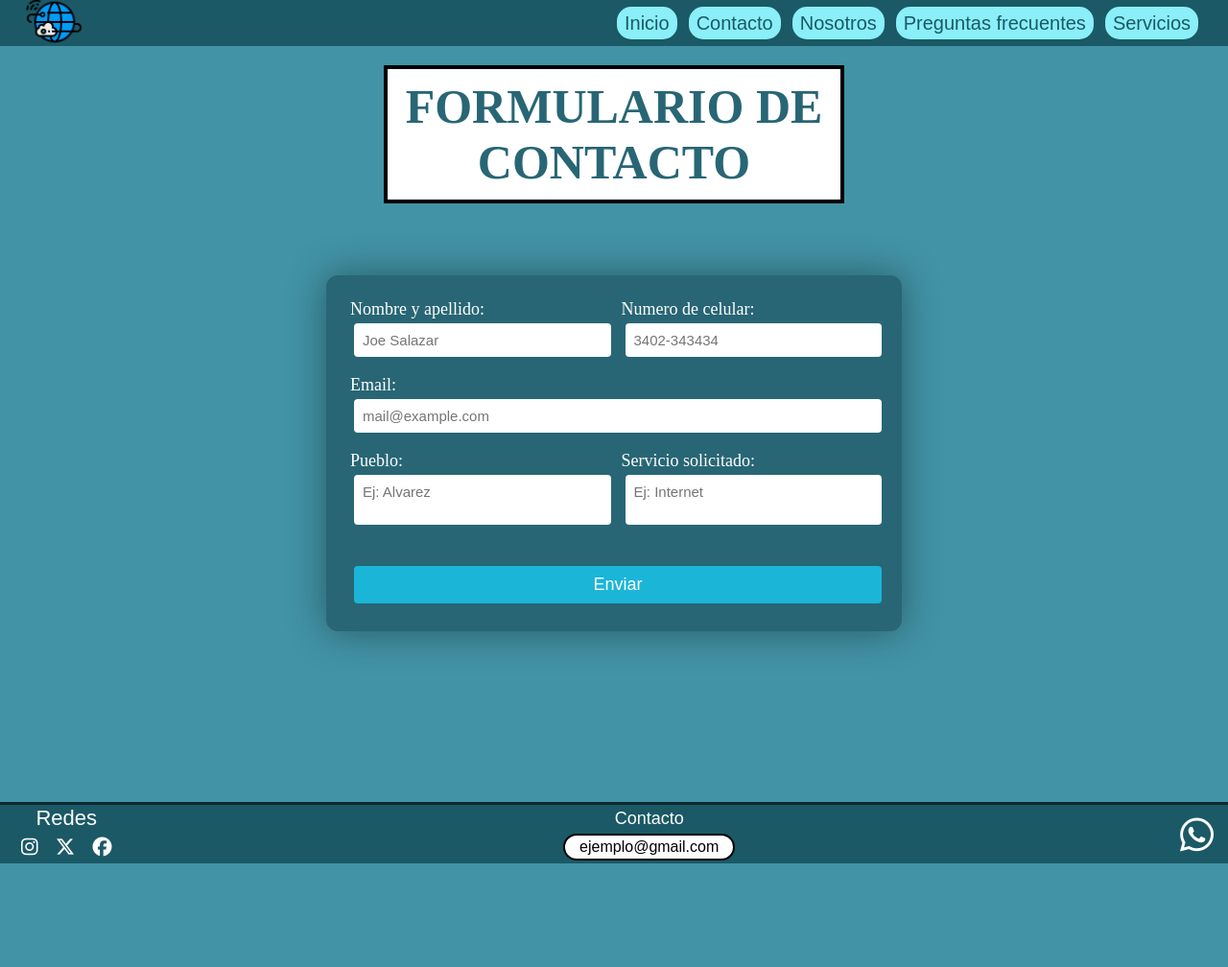
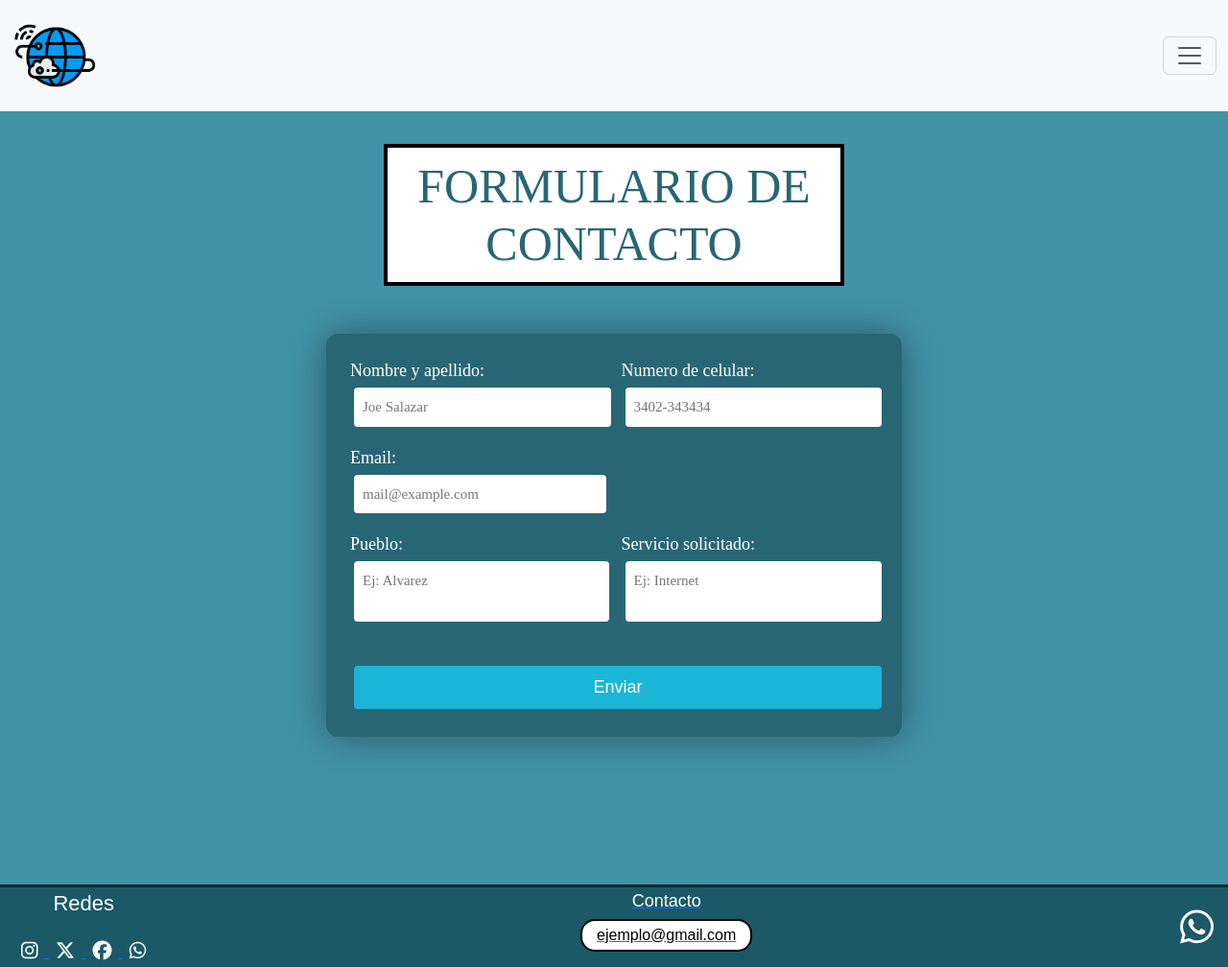
Before and after one commit to DionisioRodriguez/FirstProyect, a plain HTML site: page primerejercicio/pages/contacto.html in a window 1280 px wide. Shown: the whole page at 96% size. Before the commit the page ends 900 px from the top, so only its background shows below. Drawn offline with nearby package versions, Linux system fonts and the light colour scheme.

Commit message:
Haciendo mediaquerist y añadiendo boostrap

```diff
--- a/primerejercicio/css/styles.css
+++ b/primerejercicio/css/styles.css
@@ -12,19 +12,6 @@
 body {
     position: relative;
     background-color: #4293A6;
-    display: grid;
-    grid-template-rows: 6dvh 1fr 8dvh;
-    grid-template-areas: "menu" "contenido" "pie";
-}
-
-header {
-    grid-area: menu;
-}
-main {
-    grid-area: contenido;
-}
-footer {
-    grid-area: pie;
 }
 
 i {
@@ -33,41 +20,8 @@ i {
 
 /* PARTE DEL NAV */
 
-header {
-    position: sticky;
-    top: 0;
-    width: 100%;
-    display: flex;
-    align-items: center;
-    justify-content: space-around;
-    background-color: #1B5966;
-}
-
-.nav__img {
-    width: 62px;
-}
-
-.nav__item--container {
-    display: flex;
-    margin-left: 500px;
-}
-
-.nav__item {
-    margin: 0 6px;
-}
-
-.nav__link {
-    color: #1B5966;
-    background-color: #8AEFF9;
-    padding: 6px 8px;
-    border-radius: 15px;
-    font-size: 20px;
-}
-
-.nav__link:hover {
-    background-color: rgba(138, 240, 249, 0.517);
-    color: #000;
-    box-shadow: 0 0 10px #000;
+.logo__img {
+    width: 90px;
 }
 
 /* FIN DEL NAV */
@@ -84,6 +38,7 @@ header {
     padding: 10px;
     background-color: #fff;
     border: 4px solid #000;
+    margin-top: 150px;
 }
 
 /* FIN DEL MAIN GENERAL */
@@ -617,9 +572,89 @@ textarea {
 /* MEDIA PARA CELULAR */
 
 @media screen and (max-width:768px) {
+
+    body {
+        max-width: 768px;
+    }
+    header {
+        max-width: 768px;
+    }
+    footer {
+        max-width: 768px;
+    }
+
+/* PARTE HEADER */
+
+    .logo__img {
+        width: 50px;
+    }
+
+/* FIN PARTE HEADER */
+
+/* GENERAL */
+
+    .titulo--container {
+        display: flex;
+        flex-wrap: wrap;
+    }
+
+    .servicio__titulo, .principal__titulo, .form__titulo, .faq__titulo, .primer__titulo {
+        font-size: 22px;
+        margin: 30px auto;
+        margin-top: 100px;
+    }
+
+/* FIN GENERAL */
+
+/* PARTE HEADER */
+
+    .header__nav {
+        display: none;
+    }
+
+/* FIN PARTE HEADER */
+
+/* PARTE CONTACTO */
+
+    form {
+        display: flex;
+        flex-direction: column;
+        border-radius: 0;
+        box-shadow: none;
+    }
+
+    .form {
+        margin-bottom: 30px;
+    }
+
+/* FIN PARTE CONTACTO */
 /* INICIO PARTE MEDIA FOOTER */
 
+    footer {
+        height: 55px;
+    }
 
+    .footer__redes--title, .footer__wtsp--container, .footer__mail {
+        display: none;
+    }
+
+    .footer__mail--title {
+        margin-right: 12px;
+        font-size: 22px;
+        text-transform: uppercase;
+        margin-bottom: 0;
+        border-bottom: 3px solid #000;
+        border-radius: 10px;
+        padding: 0 10px;
+    }
+
+    .footer__redes--container {
+        margin-left: 5px;
+    }
+
+    .footer__redes--container i {
+        font-size: 24px;
+    }
 
 /* FIN PARTE MEDIA FOOTER */
 }
--- a/primerejercicio/pages/contacto.html
+++ b/primerejercicio/pages/contacto.html
@@ -4,7 +4,6 @@
     <meta charset="UTF-8">
     <meta name="viewport" content="width=device-width, initial-scale=1.0">
     <title>Contacto</title>
-    <link rel="stylesheet" href="../css/styles.css">
 
     <!-- LINK DE FAVICON -->
     <link rel="icon" type="image/png" sizes="32x32" href="../assets/img/favicon-32x32.png">
@@ -12,36 +11,55 @@
     <!-- ACA LINK DE ICONOS DE LAS REDES SOCIALES -->
     <script src="https://kit.fontawesome.com/8f8394d7da.js" crossorigin="anonymous"></script>
 
+    <!-- ACA LINK DE BOOSTRAP -->
+    <link rel="stylesheet" href="https://cdn.jsdelivr.net/npm/bootstrap@5.3.3/dist/css/bootstrap.min.css">
+
+    <!-- LINK DE CSS PROPIO -->
+    <link rel="stylesheet" href="../css/styles.css">
+
 </head>
 <body>
     <header class="header">
-        <div>
-            <a class="link__img--container" href="../index.html">
-                <img class="nav__img" src="../assets/img/favicon-32x32.png" alt="Logo de la pagina">
+        <nav class="navbar bg-body-tertiary fixed-top">
+            <div class="container-fluid">
+                <a class="navbar-brand" href="../index.html">
+                    <img class="logo__img" src="../assets/img/favicon-32x32.png" alt="Logo de la pagina">
                 </a>
+                <button class="navbar-toggler" type="button" data-bs-toggle="offcanvas" data-bs-target="#offcanvasNavbar" aria-controls="offcanvasNavbar" aria-label="Toggle navigation">
+                <span class="navbar-toggler-icon"></span>
+                </button>
+                <div class="offcanvas offcanvas-end" tabindex="-1" id="offcanvasNavbar" aria-labelledby="offcanvasNavbarLabel">
+                <div class="offcanvas-header">
+                    <h2 class="offcanvas-title" id="offcanvasNavbarLabel">Nuestra pagina</h2>
+                    <button type="button" class="btn-close" data-bs-dismiss="offcanvas" aria-label="Close"></button>
                 </div>
-        <nav class="header__nav">
-            <ul class="nav__item--container">
-                <li class="nav__item">
-                    <a class="nav__link" href="../index.html">Inicio</a>
+                <div class="offcanvas-body">
+                    <ul class="navbar-nav justify-content-end flex-grow-1 pe-3">
+                    <li class="nav-item">
+                        <a class="nav-link active" aria-current="page" href="#">CONTANCTO</a>
                     </li>
-                <li class="nav__item">
-                    <a class="nav__link" href="#">Contacto</a>
+                    <li class="nav-item">
+                        <a class="nav-link" href="../index.html">INICIO</a>
                     </li>
-                <li class="nav__item">
-                    <a class="nav__link" href="./nosotros.html">Nosotros</a>
+                    <li class="nav-item">
+                        <a class="nav-link" href="./faq.html">PREGUNTAS FRECUENTES</a>
                     </li>
-                <li class="nav__item">
-                    <a class="nav__link" href="./faq.html">Preguntas frecuentes</a>
+                    <li class="nav-item">
+                        <a class="nav-link" href="./nosotros.html">NOSOTROS</a>
                     </li>
-                <li class="nav__item">
-                    <a class="nav__link" href="./servicios.html">Servicios</a>
+                    <li class="nav-item">
+                        <a class="nav-link" href="./servicios.html">SERVICIOS</a>
                     </li>
                     </ul>
+                </div>
+                </div>
+            </div>
             </nav>
     </header>
     <main>
+        <div class="titulo--container">
             <h1 class="form__titulo">FORMULARIO DE CONTACTO</h1>
+        </div>
         <section class="form">
             <form action="/submit" method="post">
                 <div class="form__input">
@@ -87,12 +105,21 @@
             <a class="footer__link" href="https://www.facebook.com" target="_blank">
                 <i class="fa-brands fa-facebook"></i>
             </a>
+            <a class="footer__link wtsp" href="https://www.whatsapp.com">
+                <i class="fa-brands fa-whatsapp"></i>
+            </a>
         </div>
         <div class="footer__mail--container">
+            <div>
+                <a href="https://www.google.com">
                     <p class="footer__mail--title">Contacto</p>
+                </a>
+            </div>
+            <div>
                 <a href="https://www.google.com">
                     <p class="footer__mail">ejemplo@gmail.com</p>
                 </a>
+            </div>
         </div>
         <div class="footer__wtsp--container">
             <a class="footer__link--wtsp" href="https://www.whatsapp.com">
@@ -100,5 +127,9 @@
             </a>
         </div>
     </footer>
+
+    <!-- SCRIPT DE BOOSTRAP -->
+    <script src="https://cdn.jsdelivr.net/npm/bootstrap@5.3.3/dist/js/bootstrap.bundle.min.js"></script>
+
 </body>
 </html>
```
Also changed, not shown: primerejercicio/index.html (+3 -1 lines), primerejercicio/pages/faq.html (+3 -1 lines), primerejercicio/pages/nosotros.html (+3 -1 lines), primerejercicio/pages/servicios.html (+1 -1 lines). Lines whose indentation alone changed are shown as unchanged.
